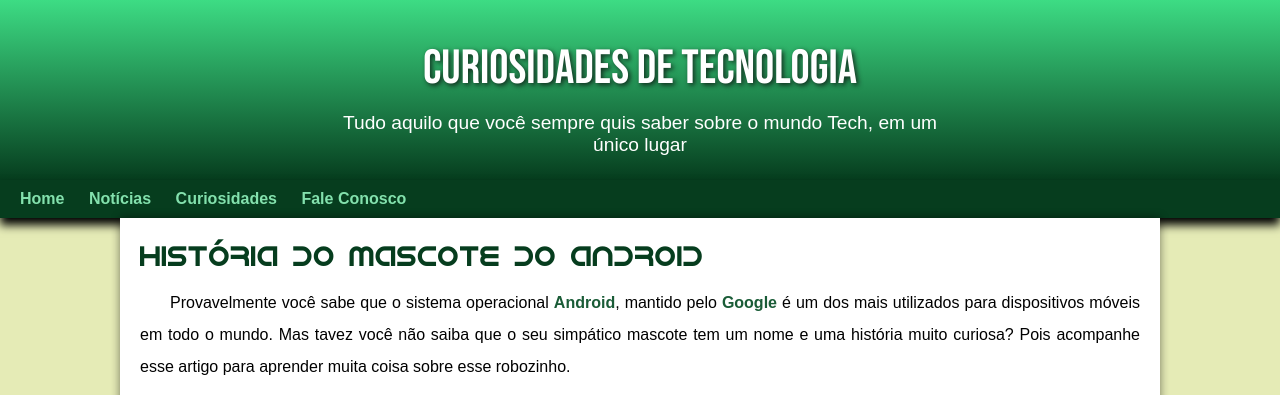
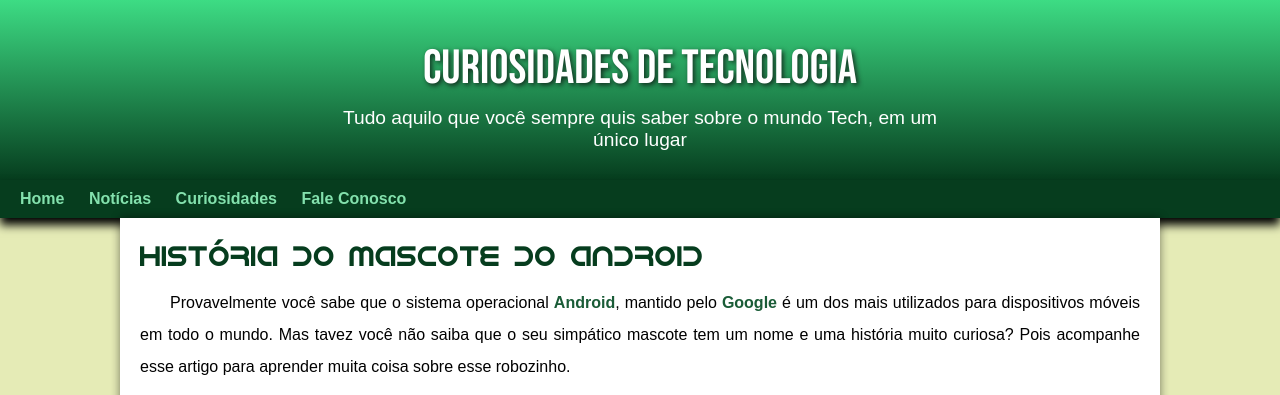
Before and after one commit to boemeke/projeto-android, a plain HTML site: page index.html in a window 1280 px wide. Shown: the top 395 px of the page. Drawn offline with Linux system fonts and the light colour scheme.

Commit message:
correção no header

```diff
--- a/estilo/style.css
+++ b/estilo/style.css
@@ -49,8 +49,10 @@ header>p{
 header>h1{
     color:white;
     font-weight: normal;
+    max-width: 500px;
+    margin: auto;
     font-family: var(--fonte-destaque);
-    margin-bottom: 15px;
+    margin-bottom: 10px;
     font-size: 3em;
     text-shadow: 2px 2px 5px rgba(12, 12, 12, 0.808);
 }
```
